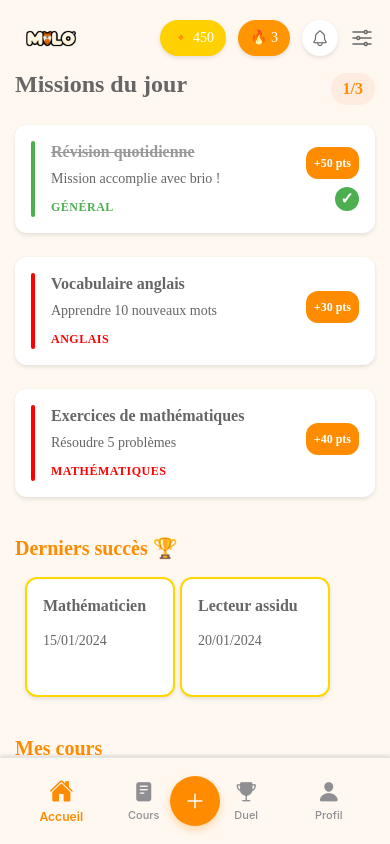
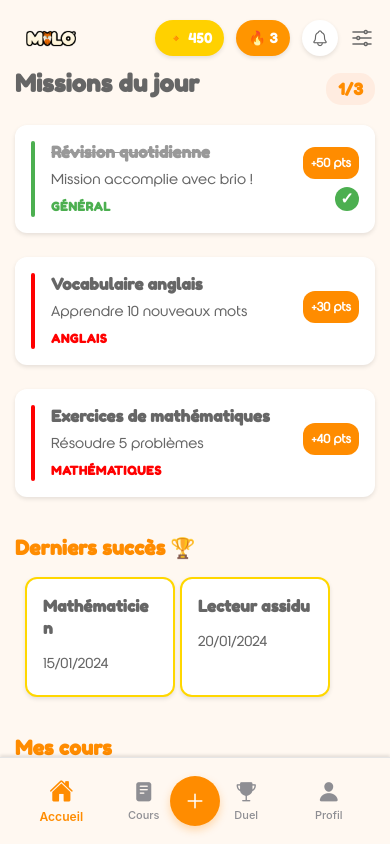
Before and after one commit to Education-Milo/milo-mobile, a React Native app: screen /Home in a window 390 px wide. Built offline with nearby package versions, Linux system fonts and the light colour scheme; no server answers.

Commit message:
[Add] New typo, userfonts

```diff
--- a/App.tsx
+++ b/App.tsx
@@ -1,14 +1,12 @@
 import { StatusBar } from 'expo-status-bar';
-import { SafeAreaProvider, SafeAreaView } from 'react-native-safe-area-context';
 import AppNavigator from './src/navigation/AppNavigator';
+import AppInitializer from '@screens/AppInitializer';
 
 export default function App() {
   return (
-    <SafeAreaProvider>
-      <SafeAreaView style={{ flex: 1, backgroundColor: '#FFF8F1' }}>
-        <AppNavigator />
-        <StatusBar style="auto"/>
-      </SafeAreaView>
-    </SafeAreaProvider>
+    <AppInitializer>
+      <AppNavigator />
+      <StatusBar style="auto" />
+    </AppInitializer>
   );
 }
--- a/babel.config.js
+++ b/babel.config.js
@@ -8,6 +8,7 @@ module.exports = function (api) {
           {
             root: ['./src'],
             alias: {
+              '@hooks': './src/hook',
               '@screens': './src/screens',
               '@components': './src/components',
               '@navigation': './src/navigation',
--- a/package.json
+++ b/package.json
@@ -25,6 +25,7 @@
     "expo-file-system": "~18.1.10",
     "expo-image-picker": "~16.1.4",
     "expo-linear-gradient": "^14.1.5",
+    "expo-splash-screen": "^0.30.9",
     "expo-status-bar": "~2.2.3",
     "qs": "^6.14.0",
     "react": "19.0.0",
@@ -37,6 +38,7 @@
   },
   "devDependencies": {
     "@babel/core": "^7.25.2",
+    "@types/qs": "^6.14.0",
     "@types/react": "~19.0.10",
     "babel-plugin-module-resolver": "^5.0.2",
     "eslint": "^9.28.0",
--- a/src/components/Login/LoginFooter.component.tsx
+++ b/src/components/Login/LoginFooter.component.tsx
@@ -1,5 +1,5 @@
 import React from 'react';
-import { Text, TouchableOpacity, View } from 'react-native';
+import { TouchableOpacity, View } from 'react-native';
 import { NativeStackNavigationProp } from '@react-navigation/native-stack';
 import { RootStackParamList } from '@navigation/types';
 import styles from '@constants/Colors';
--- a/src/components/Login/LoginForm.component.tsx
+++ b/src/components/Login/LoginForm.component.tsx
@@ -74,7 +74,6 @@ function LoginForm({ navigation, onLoginSuccess, onLoadingChange }: LoginFormPro
       <TypographyComponent
         variant='h3'
         style={{
-          fontWeight: 'bold',
           alignSelf: 'flex-start',
           marginLeft: 10,
           marginBottom: 15,
--- a/src/constants/Colors.ts
+++ b/src/constants/Colors.ts
@@ -263,8 +263,7 @@ const styles = StyleSheet.create({
     fontWeight: 'bold',
   },
   termsContainer: {
-    marginTop: 15,
-    marginBottom: 20,
+    marginBottom: 10,
   },
   termsText: {
     fontSize: 14,
--- a/src/usefonts.ts
+++ b/src/hook/usefonts.ts
@@ -2,7 +2,8 @@ import { useEffect, useState } from 'react';
 import * as Font from 'expo-font';
 
 const fontMap = {
-  'Fedora-One': require('../../assets/fonts/FedoraOne-Regular.ttf'),
+  'FredokaOne-Regular': require('@assets/fonts/FredokaOne-Regular.ttf'),
+  'Qualy-neue-regular': require('@assets/fonts/qualy-neue-regular.ttf'),
 };
 
 export const useFonts = () => {
--- /dev/null
+++ b/src/screens/AppInitializer.tsx
@@ -0,0 +1,46 @@
+import React, { useEffect, ReactNode } from 'react';
+import { StyleSheet } from 'react-native';
+import * as SplashScreen from 'expo-splash-screen';
+import { SafeAreaProvider, SafeAreaView } from 'react-native-safe-area-context';
+import { useFonts } from '@hook/usefonts';
+
+SplashScreen.preventAutoHideAsync();
+
+interface AppInitializerProps {
+  children: ReactNode;
+}
+
+const AppInitializer = ({ children }: AppInitializerProps) => {
+    const { fontsLoaded, error } = useFonts();
+
+  useEffect(() => {
+    const hideSplash = async () => {
+      if (fontsLoaded) {
+        await SplashScreen.hideAsync();
+      }
+    };
+
+    hideSplash();
+  }, [fontsLoaded]);
+
+  if (!fontsLoaded) {
+    return null;
+  }
+
+  return (
+    <SafeAreaProvider>
+      <SafeAreaView style={styles.container}>
+        {children}
+      </SafeAreaView>
+    </SafeAreaProvider>
+  );
+};
+
+const styles = StyleSheet.create({
+  container: {
+    flex: 1,
+    backgroundColor: '#FFF8F1',
+  },
+});
+
+export default AppInitializer;
--- a/src/screens/Register/RegisterScreen.tsx
+++ b/src/screens/Register/RegisterScreen.tsx
@@ -154,7 +154,6 @@ function RegisterScreen({ navigation }: RegisterScreenProps) {
           <TypographyComponent
             variant='h3'
             style={{
-              fontWeight: 'bold',
               alignSelf: 'flex-start',
               marginLeft: 10,
               marginBottom: 15,
--- a/src/theme/typography.ts
+++ b/src/theme/typography.ts
@@ -13,7 +13,10 @@ export const fonts = {
   //   black: 'Outfit-Black',
   // },
   fredoka: {
-    regular: 'FredokaOne',
+    regular: 'FredokaOne-Regular',
+  },
+  qualy: {
+    regular: 'Qualy-neue-regular',
   },
 } as const;
 
@@ -73,7 +76,7 @@ export const typography = {
   } as TextStyle,
 
   body: {
-    fontFamily: fonts.fredoka.regular,
+    fontFamily: fonts.qualy.regular,
     fontSize: 16,
     lineHeight: 24,
     fontWeight: '400' as const,
--- a/tsconfig.json
+++ b/tsconfig.json
@@ -12,7 +12,8 @@
       "@themes/*": ["src/theme/*"],
       "@store/*": ["src/store/*"],
       "@api/*": ["src/api/*"],
-      "@env": ["./node_modules/react-native-dotenv"]
+      "@env": ["./node_modules/react-native-dotenv"],
+      "@hook/*": ["src/hook/*"],
     }
   }
 }
```
Also changed, not shown: assets/fonts/qualy-neue-regular.ttf (added), 1 other file (tests, documents, lock files or other folders).
